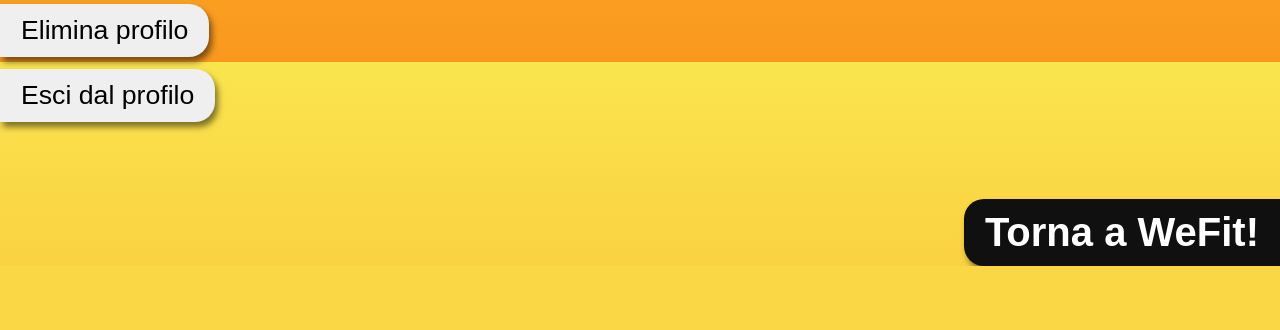
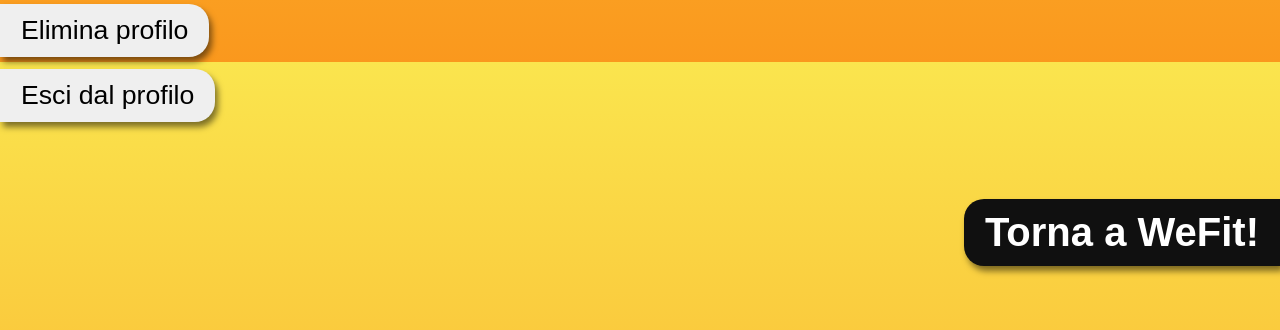
Before and after one commit to FilippoGurioli/ProgettoWeb-WeFit, a PHP site: page /html/Settings.html in a window 1280 px wide. Shown: the part 738-1068 px from the top of the page. Before the commit the page ends 1004 px from the top, so only its background shows below. Run offline with PHP 8.4, Linux system fonts and the light colour scheme.

Commit message:
add an instruction to light-background

```diff
--- a/src/css/light-background.css
+++ b/src/css/light-background.css
@@ -1,9 +1,6 @@
-html {
-    height: 100%;
-}
-
 body{
 	margin: 0;
 	background-image: linear-gradient(#fae54e, #fa981d);
 	font-family: 'Segoe UI', Tahoma, Geneva, Verdana, sans-serif;
+	background-attachment: fixed;
 }
```
